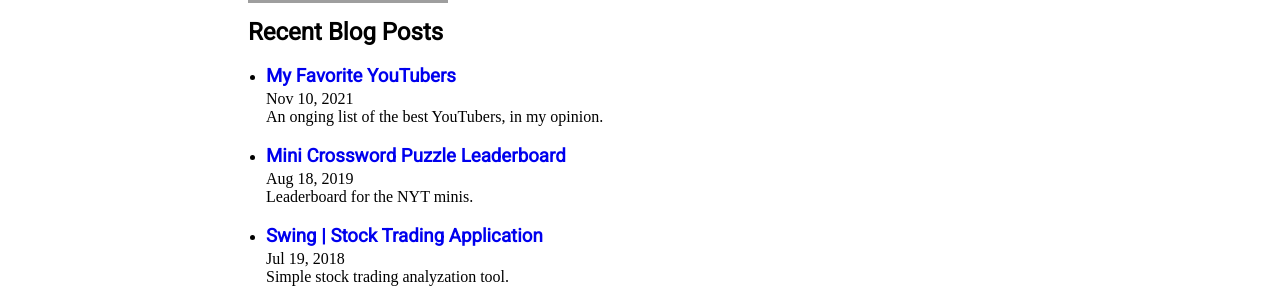
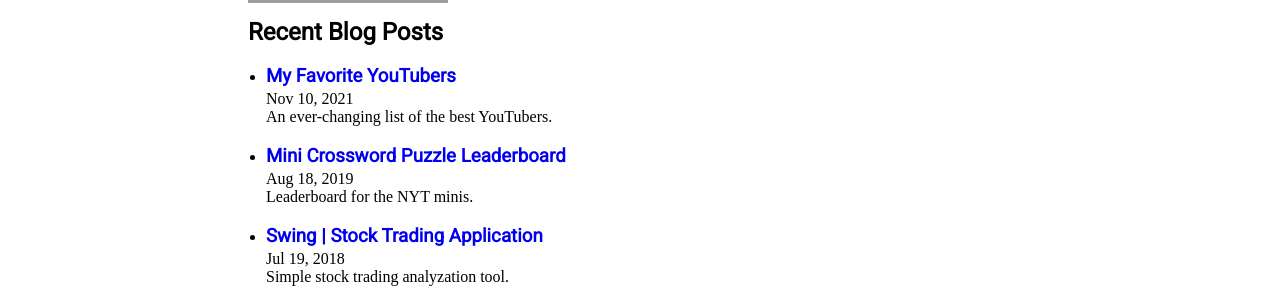
Before and after one commit to walkersutton/walkersutton.github.io, a Jekyll site: the page built from index.md, in a window 1280 px wide. Shown: the part 333-633 px from the top of the page. Built offline with Jekyll 4.4.1, drawn with Linux system fonts in a browser that asks for light colours; some web fonts are replaced; our own code applies the rules of GitHub Pages for plain Markdown files; grey boxes are pictures that could not be loaded.

Commit message:
edit summary

```diff
--- a/_posts/2021-11-09-my-favorite-youtubers.md
+++ b/_posts/2021-11-09-my-favorite-youtubers.md
@@ -1,7 +1,7 @@
 ---
 layout: post
 title: My Favorite YouTubers
-post_description: An onging list of the best YouTubers, in my opinion.
+post_description: An ever-changing list of the best YouTubers.
 date:   2021-11-09 23:00:00 -0500
 published: true
 categories: blog
```
